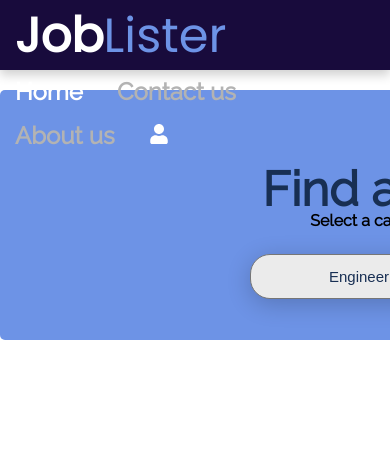
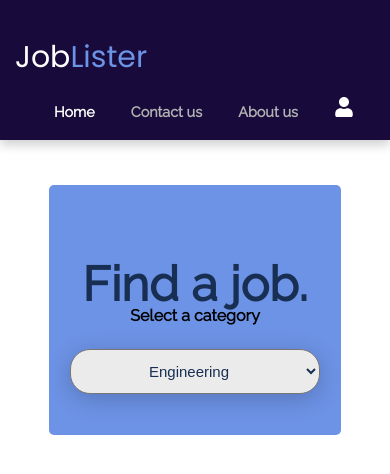
Before and after one commit to yat999/JobLister, a PHP site: page / in a window 390 px wide; the page is wider, and only the part inside the window is pictured. Shown: the top 474 px of that part. Run offline with PHP 8.4, Linux system fonts and the light colour scheme.

Commit message:
Mobile optimization

```diff
--- a/Styles/Style.css
+++ b/Styles/Style.css
@@ -194,6 +194,57 @@ li#logout a {
     font-size: 1em;
 }
 
+@media screen and (max-width: 750px) {
+    header {
+        width: 100%;
+        position: fixed;
+        height: 100px;
+        width: auto;
+        height: 140px;
+        z-index: 99;
+        -webkit-box-shadow: 0px 5px 10px 0px rgba(0,0,0,0.19);
+        -moz-box-shadow: 0px 5px 10px 0px rgba(0,0,0,0.19);
+        box-shadow: 0px 5px 10px 0px rgba(0,0,0,0.19);
+        transition: top 0.2s ease-in-out;
+    }
+    .nav-up {
+        top: -100px;
+    }
+
+        header a h1{
+            margin-top: 30px;
+            font-size: 2.5em;
+            left: 50%;
+            right: 50%;
+            font-weight: 100;
+            padding-bottom: 25px;
+        }
+
+        header nav {
+            overflow: hidden;
+            text-align: center;
+            padding-bottom: 20px;
+        }
+
+        header nav ul{
+            display: block;
+            margin: 0 auto;
+            width: fit-content;
+        }
+
+        header nav li {
+            color: #bfbfbf;
+            font-size: 0.6rem;
+            padding: 0 1px;
+            display: inline-block;
+        }
+
+        header nav li em {
+            display: block;
+            color: #474747;
+            font-size: 2.4em;
+        }
+}
 /*===================================
 Sign up
 ===================================*/
@@ -321,13 +372,19 @@ input[type='submit']{
     Main
 =================================*/
 
+@media screen and (max-width: 750px) {
+    main {
+        padding-top: 70px;
+    }
+}
+
 main {
     margin-top: 90px;
 }
 
 .searchbox {
     margin: 25px auto;
-    width: 750px;
+    width: 75%;
     height: 250px;
     background-color: #6d93e6;
     border-radius: 5px;
```
